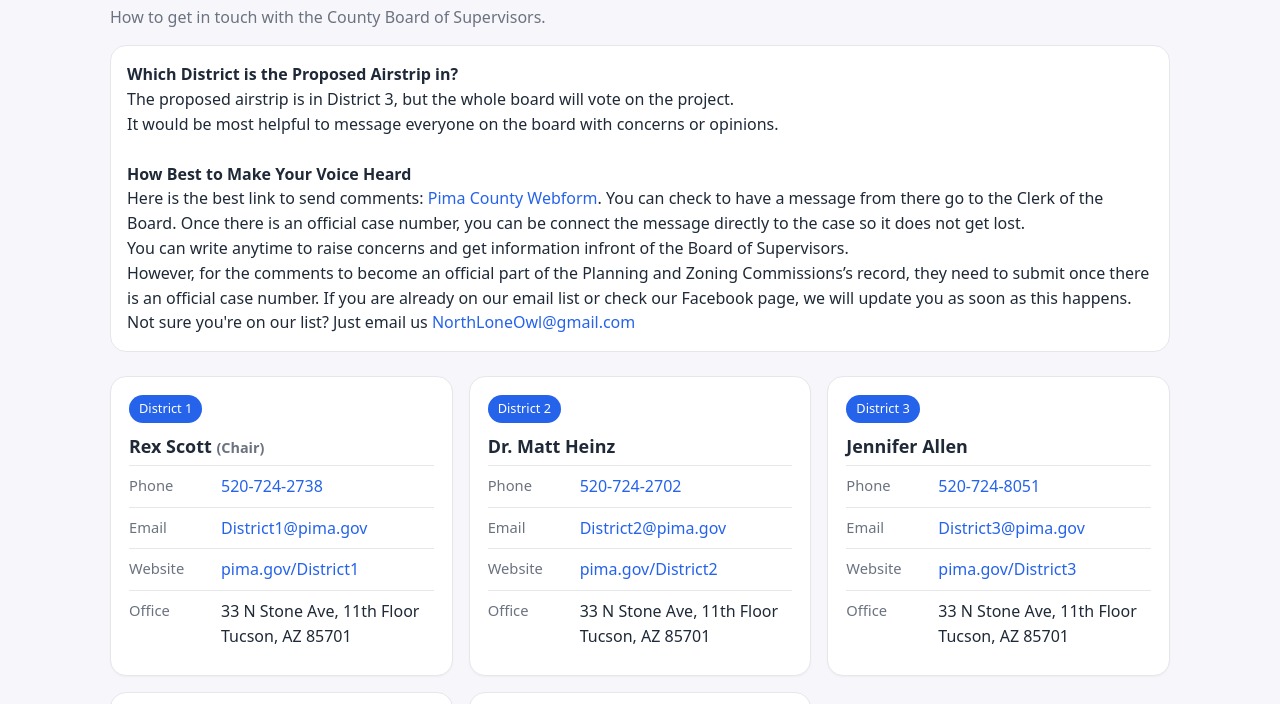
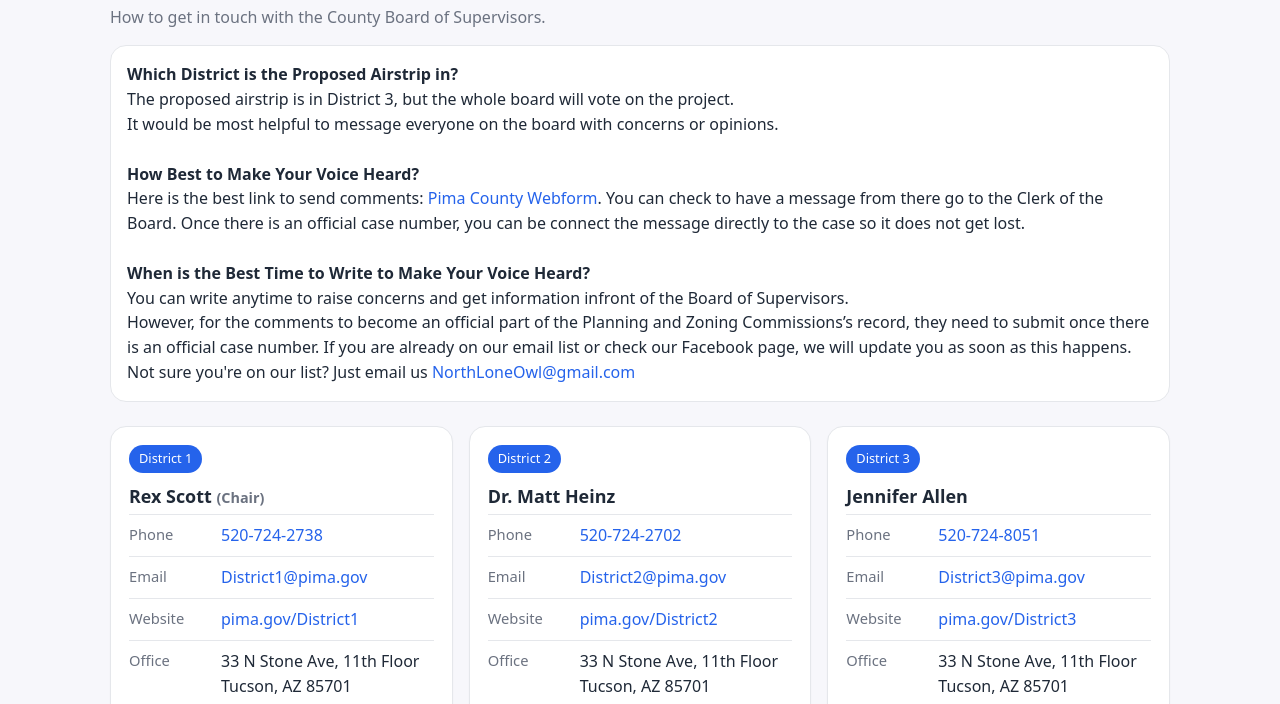
Before and after one commit to NorthLoneOwl/northloneowl, a plain HTML site: page pima_contacts.html in a window 1280 px wide. Shown: the part 96-800 px from the top of the page. Drawn offline with Linux system fonts and the light colour scheme.

Commit message:
Update pima_contacts.html

```diff
--- a/pima_contacts.html
+++ b/pima_contacts.html
@@ -61,10 +61,11 @@
       <strong>Which District is the Proposed Airstrip in?</strong><br>
       The proposed airstrip is in District 3, but the whole board will vote on the project.<br>
       It would be most helpful to message everyone on the board with concerns or opinions.<br><br>
-      <strong>How Best to Make Your Voice Heard</strong><br>
+      <strong>How Best to Make Your Voice Heard?</strong><br>
       Here is the best link to send comments: <a href="https://pima-clerk-of-the-board.app.transform.civicplus.com/forms/32930">Pima County Webform</a>.
       You can check to have a message from there go to the Clerk of the Board. Once there is an official case number, you can be connect the message
-      directly to the case so it does not get lost.<br>
+      directly to the case so it does not get lost.<br><br>
+      <strong>When is the Best Time to Write to Make Your Voice Heard?</strong><br>
 You can write anytime to raise concerns and get information infront of the Board of Supervisors. <br>
       However, for the comments to become an official part of the Planning and Zoning Commissions’s record, they need to submit
       once there is an official case number. If you are already on our email list or check our Facebook page, we will update you
```
